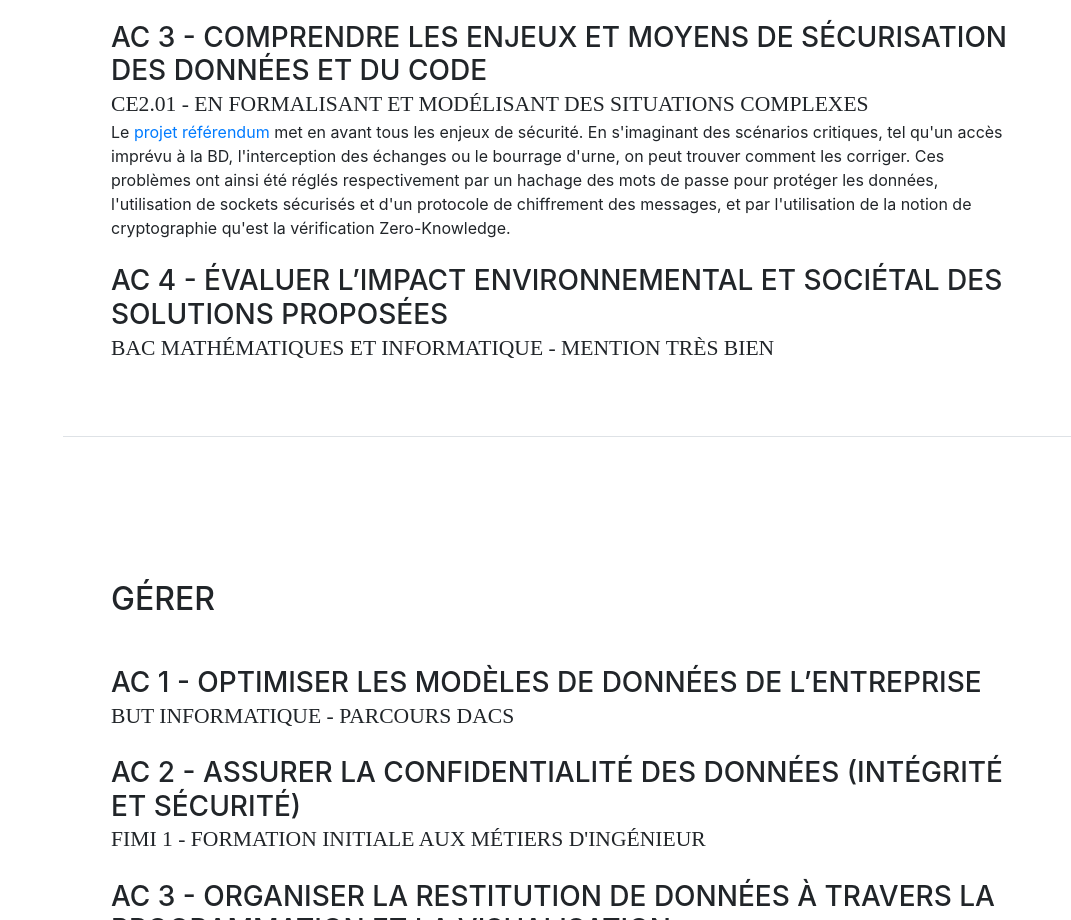
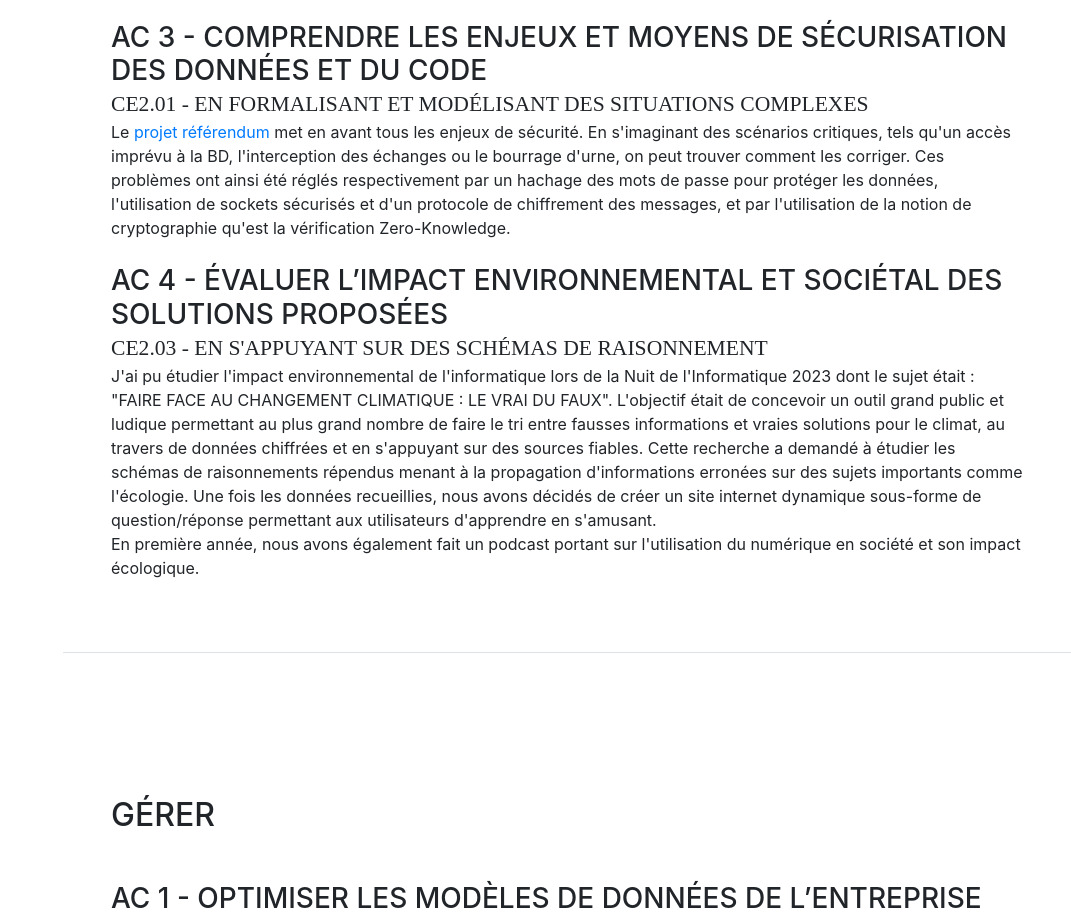
Before and after one commit to Mael-Nicolas/portfolio, a website with bundled scripts: page skills.html in a window 1280 px wide. Shown: the part 1228-2148 px from the top of the page, without its empty margins (209-1280 px from the left). Built offline with nearby package versions, Linux system fonts and the light colour scheme; a web font is replaced by a local one.

Commit message:
Portfolio d'apprentissage v0.4 - Ecologie

```diff
--- a/skills.html
+++ b/skills.html
@@ -111,7 +111,7 @@
                     <h3 class="mb-0">AC 3 - Comprendre les enjeux et moyens de sécurisation des données et du code</h3>
                     <div class="subheading mb-0">CE2.01 - En formalisant et modélisant des situations complexes</div>
                     <div>Le <a href="index.html#projets">projet référendum</a> met en avant tous les enjeux de sécurité. En s'imaginant des scénarios critiques,
-                    tel qu'un accès imprévu à la BD, l'interception des échanges ou le bourrage d'urne, on peut trouver comment les corriger.
+                    tels qu'un accès imprévu à la BD, l'interception des échanges ou le bourrage d'urne, on peut trouver comment les corriger.
                     Ces problèmes ont ainsi été réglés respectivement par un hachage des mots de passe pour protéger les données, l'utilisation
                     de sockets sécurisés et d'un protocole de chiffrement des messages, et par l'utilisation de la notion de
                     cryptographie qu'est la vérification Zero-Knowledge.</div>
@@ -121,7 +121,19 @@
             <div class="resume-item d-flex flex-column flex-md-row mb-4">
                 <div class="resume-content mr-auto">
                     <h3 class="mb-0">AC 4 - Évaluer l’impact environnemental et sociétal des solutions proposées</h3>
-                    <div class="subheading mb-0">BAC Mathématiques et Informatique - Mention très bien</div>
+                    <div class="subheading mb-0">CE2.03 - En s'appuyant sur des schémas de raisonnement</div>
+                    <div>J'ai pu étudier l'impact environnemental de l'informatique lors de la Nuit de l'Informatique 2023 dont le sujet
+                    était : "FAIRE FACE AU CHANGEMENT CLIMATIQUE : LE VRAI DU FAUX". L'objectif était de concevoir un
+                        outil grand public et ludique permettant au plus grand nombre de
+                        faire le tri entre fausses informations et vraies solutions
+                        pour le climat, au travers de données chiffrées et en s'appuyant sur
+                        des sources fiables.
+                    Cette recherche a demandé à étudier les schémas de raisonnements répendus menant à la propagation
+                    d'informations erronées sur des sujets importants comme l'écologie. Une fois les données recueillies, nous
+                    avons décidés de créer un site internet dynamique sous-forme de question/réponse permettant aux utilisateurs
+                    d'apprendre en s'amusant.</div>
+                    <div>En première année, nous avons également fait un podcast portant sur l'utilisation du numérique en société et son
+                    impact écologique.</div>
                 </div>
             </div>
 
```
